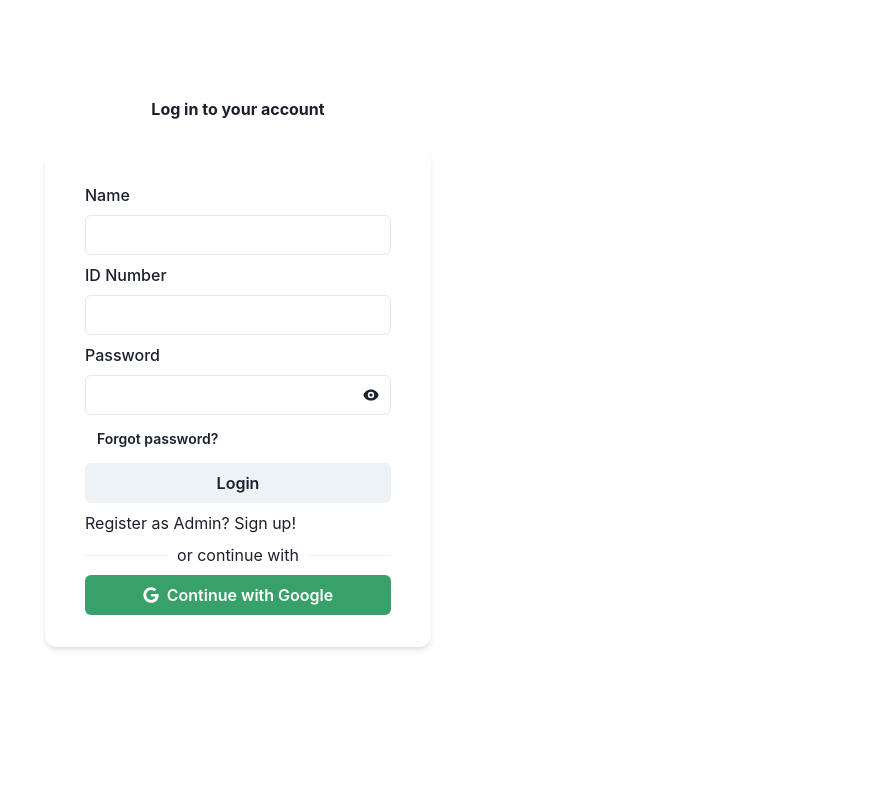
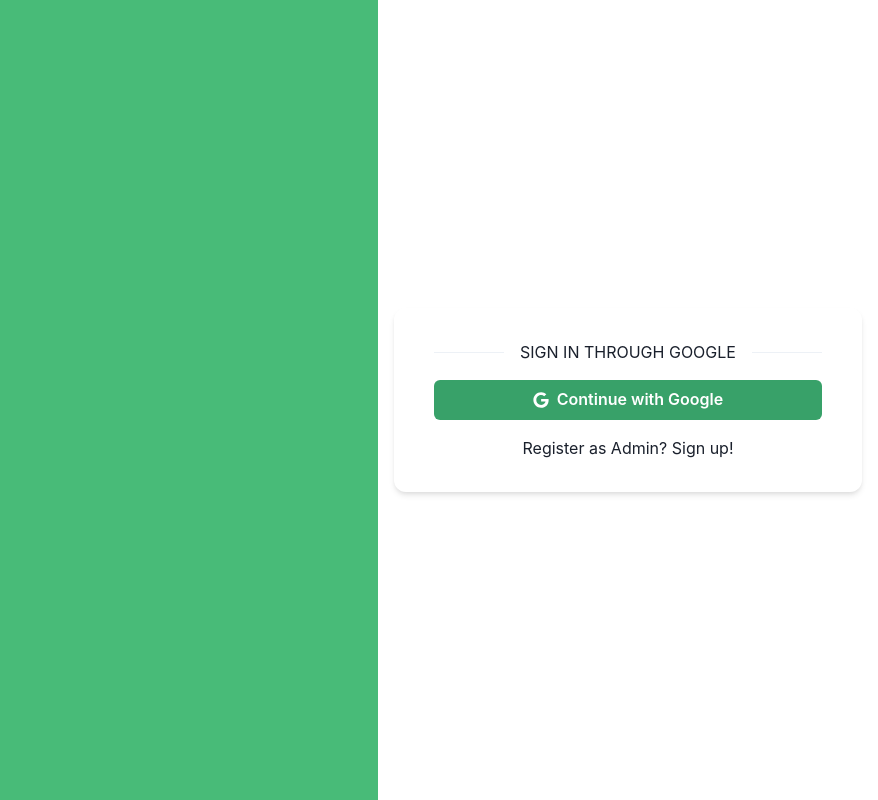
Before and after one commit to jowlzz/USCSelect, a React (Vite) app: page /login in a window 1280 px wide. Shown: the whole page, without its empty margins (402-1280 px from the left). Built offline with nearby package versions, Linux system fonts and the light colour scheme.

Commit message:
Updated FrontEnd
Halted in developing backend

```diff
--- a/src/pages/Login.jsx
+++ b/src/pages/Login.jsx
@@ -12,6 +12,7 @@
     Stack,
     Text,
     ChakraProvider,
+    Center,
 } from "@chakra-ui/react";
 import { PasswordField } from "../components/passwordField.jsx";
 import { NavLink, Link as ReactRouterLink } from "react-router-dom";
@@ -23,27 +24,23 @@
     return (
         <>
             <ChakraProvider>
-                <form action="" className="Login-Form">
-                    <Container maxW="600px" marginTop={"100px"} centerContent>
-                        <Stack spacing="8">
-                            <Stack spacing="6">
-                                <Stack
-                                    spacing={{
-                                        base: "2",
-                                        md: "3",
-                                    }}
-                                    textAlign="center"
-                                >
-                                    <Heading
-                                        size={{
-                                            base: "xs",
-                                            md: "sm",
-                                        }}
-                                    >
-                                        Log in to your account
-                                    </Heading>
-                                </Stack>
-                            </Stack>
+                <Box
+                    display="flex"
+                    alignItems="center"
+                    height="100vh"
+                >
+                    <Box
+                        flex="1"
+                        bg="green.400"
+                        height="100%"
+                    >
+
+                        {/*put images here*/}
+
+
+                    </Box>
+                    <Container maxW="500px">
+                        <Stack spacing="10">
                             <Box
                                 py={{
                                     base: "0",
@@ -66,36 +63,31 @@
                                     sm: "xl",
                                 }}
                             >
-                                <Stack spacing="2">
-                                    <Stack spacing="2">
-                                        <FormControl>
-                                            <center>
-                                                <FormLabel htmlFor="email">
-                                                    Name
-                                                </FormLabel>
-                                            </center>
-                                            <Input id="email" type="email" />
-                                        </FormControl>
-                                        <FormControl>
-                                            <center>
-                                                <FormLabel htmlFor="number">
-                                                    ID Number
-                                                </FormLabel>
-                                            </center>
-                                            <Input
-                                                id="Id_number"
-                                                type="number"
-                                            />
-                                        </FormControl>
-                                        <PasswordField />
+                                <Stack spacing="4">
+                                    <Stack spacing="4">
+                                        <HStack spacing="4" align="center">
+                                            <Divider />
+                                            <Text
+                                                textStyle="sm"
+                                                whiteSpace="nowrap"
+                                                color="fg.muted"
+                                            >
+                                                SIGN IN THROUGH GOOGLE
+                                            </Text>
+                                            <Divider />
+                                        </HStack>
+
+                                        <Button
+                                            leftIcon={<FaGoogle />}
+                                            colorScheme="green"
+                                            variant="solid"
+                                            onClick={signInWithGooglePopup}
+                                        >
+                                            Continue with Google
+                                        </Button>
                                     </Stack>
-                                    <HStack justify="space-between">
-                                        <Button variant="text" size="sm">
-                                            Forgot password?
-                                        </Button>
-                                    </HStack>
-                                    <Stack spacing="2">
-                                        <Button>Login</Button>
+
+                                    <Center>
                                         <Text color="fg.muted">
                                             Register as Admin?{" "}
                                             {
@@ -107,32 +99,12 @@
                                                 </Link>
                                             }
                                         </Text>
-                                        <HStack spacing="2" align="center">
-                                            <Divider />
-                                            <Text
-                                                textStyle="sm"
-                                                whiteSpace="nowrap"
-                                                color="fg.muted"
-                                            >
-                                                or continue with
-                                            </Text>
-                                            <Divider />
-                                        </HStack>
-                                        {/* Google Account authn */}
-                                        <Button
-                                            leftIcon={<FaGoogle />}
-                                            colorScheme="green"
-                                            variant="solid"
-                                            onClick={signInWithGooglePopup}
-                                        >
-                                            Continue with Google
-                                        </Button>
-                                    </Stack>
+                                    </Center>
                                 </Stack>
                             </Box>
                         </Stack>
                     </Container>
-                </form>
+                </Box>
             </ChakraProvider>
         </>
     );
```
